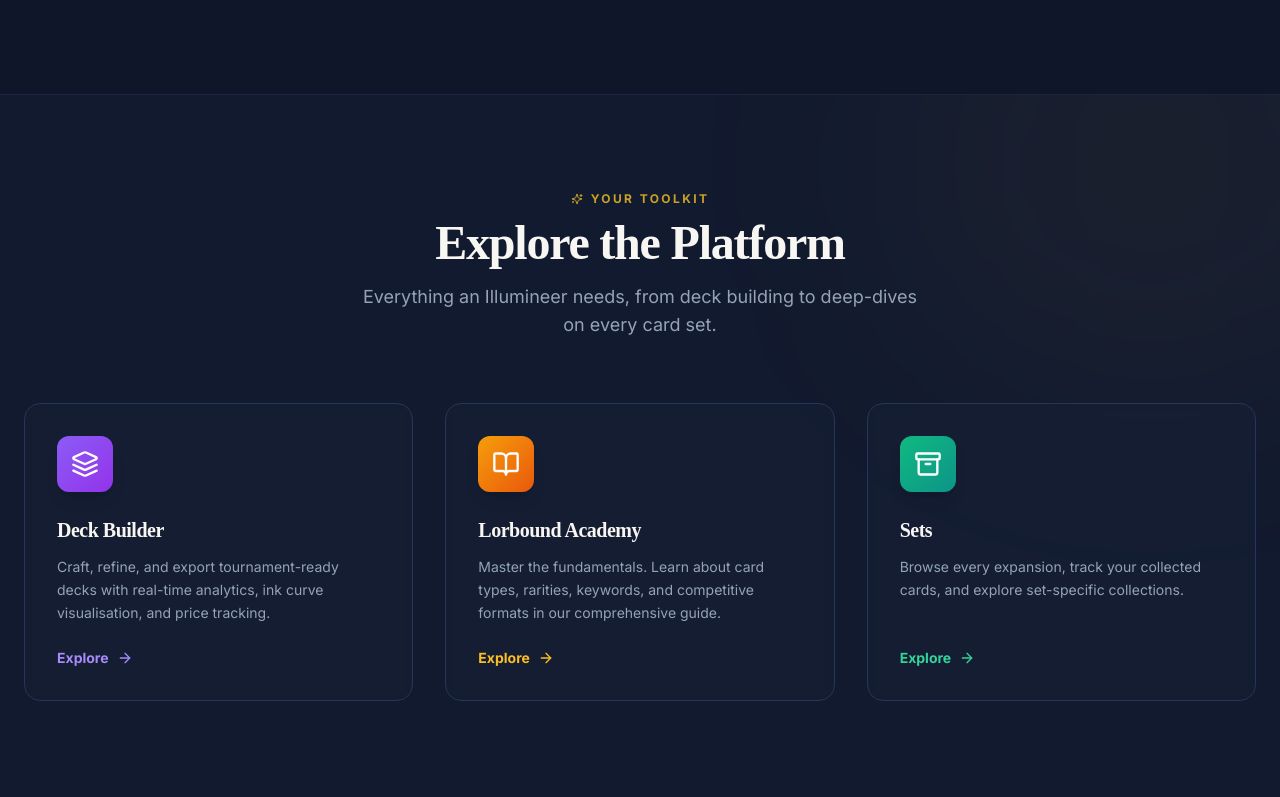
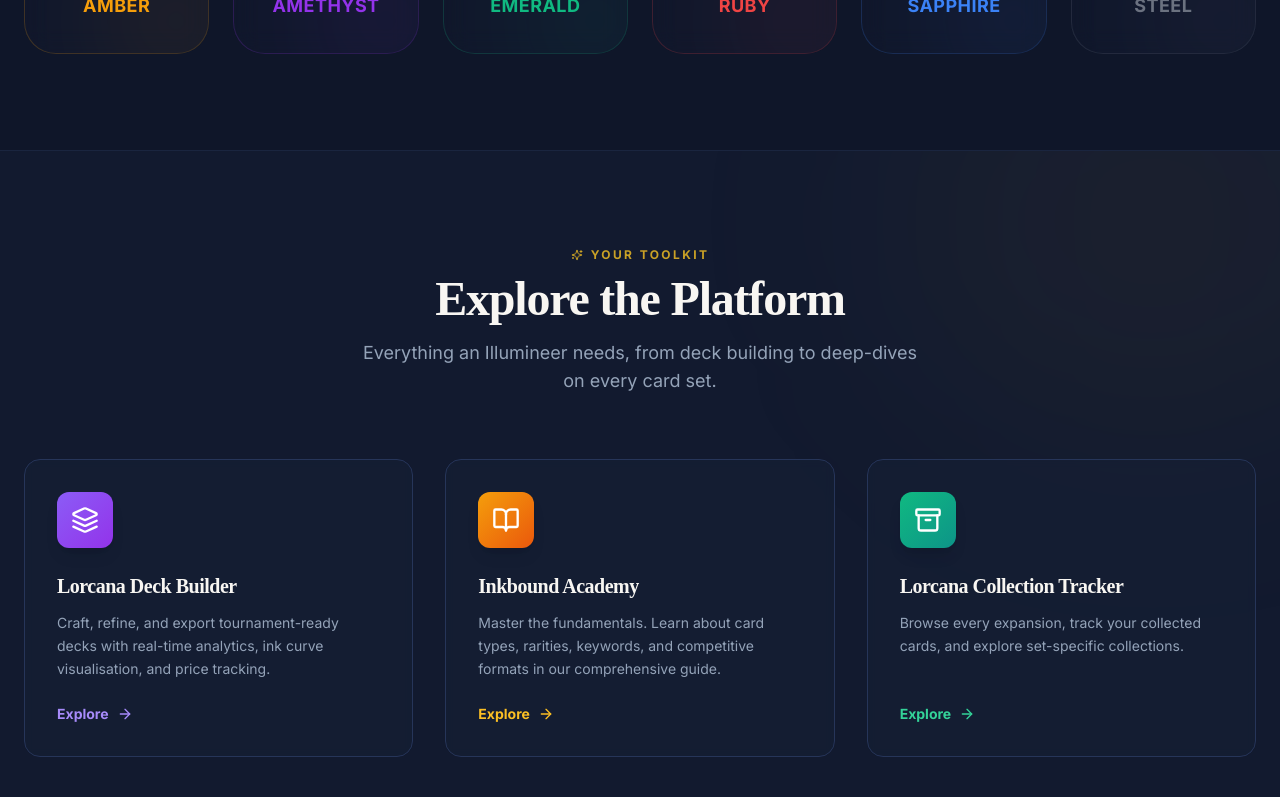
Before and after one commit to Quest2Test/Magical-Journey-Collector, a React (Vite) app: page / in a window 1280 px wide. Shown: the part 2242-3039 px from the top of the page. Built offline with nearby package versions, Linux system fonts and the light colour scheme; no server answers; the database is empty.

Commit message:
Updates to Builder and Meta

```diff
--- a/index.html
+++ b/index.html
@@ -3,27 +3,24 @@
   <head>
     <meta charset="UTF-8" />
     <meta name="viewport" content="width=device-width, initial-scale=1.0, maximum-scale=1" />
-    <meta name="description" content="Lorbound — The ultimate Lorcana fan site for card discovery, deck building, and meta analysis. Explore the inklands, build your legend, and track your collection." />
-    <title>Lorbound | The Ultimate Lorcana Companion App</title>
+    <meta name="description" content="Lorbound is the ultimate Lorcana Deck Builder and Lorcana Collection Tracker. Discover cards, build competitive decks, track your collection." />
+    <title>Lorbound | Lorcana Deck Builder & Collection Tracker</title>
 
     <!-- Google -->
-     <meta name="google-site-verification" content="9ywSe-JuqW-KzvwWMZMDJggNjlO2XcqsMDm7ieLHj6k" />
-
+    <meta name="google-site-verification" content="9ywSe-JuqW-KzvwWMZMDJggNjlO2XcqsMDm7ieLHj6k" />
     <!-- Open Graph / Facebook -->
     <meta property="og:type" content="website" />
     <meta property="og:url" content="https://lorbound.com/" />
-    <meta property="og:title" content="Lorbound — Lorcana Fan Site" />
-    <meta property="og:description" content="Discover Lorcana cards, build competitive decks, and stay ahead of the meta with Lorbound." />
+    <meta property="og:title" content="Lorbound | Lorcana Deck Builder & Collection Tracker" />
+    <meta property="og:description" content="Lorbound is the ultimate Lorcana Deck Builder and Lorcana Collection Tracker. Discover cards, build competitive decks, track your collection." />
     <meta property="og:image" content="https://lorbound.com/og-image.jpg" />
 
     <!-- Twitter -->
     <meta property="twitter:card" content="summary_large_image" />
     <meta property="twitter:url" content="https://lorbound.com/" />
-    <meta property="twitter:title" content="Lorbound — Lorcana Fan Site" />
-    <meta property="twitter:description" content="Discover Lorcana cards, build competitive decks, and stay ahead of the meta with Lorbound." />
+    <meta property="twitter:title" content="Lorbound | Lorcana Deck Builder & Collection Tracker" />
+    <meta property="twitter:description" content="Lorbound is the ultimate Lorcana Deck Builder and Lorcana Collection Tracker. Discover cards, build competitive decks, track your collection." />
     <meta property="twitter:image" content="https://lorbound.com/og-image.jpg" />
-
-    <meta name='impact-site-verification' value='1c4db248-1f3a-4854-8657-69fa607f1309' />
 
     <link rel="apple-touch-icon" sizes="180x180" href="/apple-touch-icon.png">
     <link rel="icon" type="image/png" sizes="32x32" href="/favicon-32x32.png">
--- a/src/components/layout/MetaTags.tsx
+++ b/src/components/layout/MetaTags.tsx
@@ -10,12 +10,12 @@
   useEffect(() => {
     const siteName = "Lorbound";
     let title = siteName;
-    let description = "Your ultimate Lorcana fan site | Build decks, track your collection, and explore the meta.";
+    let description = "Lorbound is the ultimate Lorcana Deck Builder and Lorcana Collection Tracker. Discover cards, build competitive decks, track your collection.";
     let ogImage = "/opengraph.jpg"; // Default fallback
 
     // Map routes to titles/descriptions
     if (location === "/") {
-      title = `${siteName} | Lorcana Collection Tracker & Deck Builder`;
+      title = `${siteName} | Lorcana Deck Builder & Collection Tracker`;
     } else if (location === "/cards") {
       title = `Card Database | ${siteName}`;
       description = "Browse every Disney Lorcana card with real-time pricing and collection tracking.";
@@ -28,8 +28,8 @@
         if (card.image) ogImage = card.image;
       }
     } else if (location === "/builder") {
-      title = `Deck Builder | ${siteName}`;
-      description = "Create and optimize your Lorcana decks with our professional-grade builder.";
+      title = `Lorcana Deck Builder | ${siteName}`;
+      description = "Create and optimize your Lorcana decks with the ultimate Lorcana Deck Builder.";
     } else if (location === "/decks") {
       title = `Community Decks | ${siteName}`;
       description = "Discover the latest top-performing Lorcana decks from the community.";
@@ -37,8 +37,8 @@
       title = `Meta Analysis | ${siteName}`;
       description = "Stay ahead of the game with our deep-dive analysis of the competitive Lorcana meta.";
     } else if (location === "/sets") {
-      title = `Sets & Expansions | ${siteName}`;
-      description = "Track your collection completion across every Lorcana set.";
+      title = `Lorcana Collection Tracker | ${siteName}`;
+      description = "Track your collection completion across every Lorcana set with our Lorcana Collection Tracker.";
     } else if (location.startsWith("/sets/")) {
       const setId = location.split("/")[2]?.split("?")[0];
       const set = sets.find(s => s.id === setId);
@@ -50,7 +50,7 @@
       title = `Expert Resources & Tools | ${siteName}`;
       description = "Essential links, official rules, and community tools for every Lorcana Illumineer.";
     } else if (location === "/academy") {
-      title = `Lorbound Academy | Learn Lorcana`;
+      title = `Inkbound Academy | Learn Lorcana`;
       description = "Master the Great Illuminary with our comprehensive guide to rules, ink theory, and competitive play.";
     } else if (location.startsWith("/profile/")) {
       const username = location.split("/")[2]?.split("?")[0];
--- a/src/pages/builder.tsx
+++ b/src/pages/builder.tsx
@@ -4,7 +4,7 @@
 import { Card } from "@/data/cards";
 import { Button } from "@/components/ui/button";
 import { Input } from "@/components/ui/input";
-import { Search, Save, Plus, Minus, Trash2, Loader2, Copy, Filter, SlidersHorizontal, Settings2, Sparkles, AlertTriangle, FileText, ClipboardPaste, Droplet, Clock, Info } from "lucide-react";
+import { Search, Save, Plus, Minus, Trash2, Loader2, Copy, Filter, SlidersHorizontal, Settings2, Sparkles, AlertTriangle, FileText, ClipboardPaste, Droplet, Clock, Info, Archive } from "lucide-react";
 import { ResponsiveContainer, BarChart, Bar, XAxis, Tooltip as ChartTooltip, PieChart, Pie, Cell } from "recharts";
 import { ResizableHandle, ResizablePanel, ResizablePanelGroup } from "@/components/ui/resizable";
 import { ScrollArea } from "@/components/ui/scroll-area";
@@ -53,6 +53,7 @@
   const [importOpen, setImportOpen] = useState(false);
   const [importText, setImportText] = useState("");
   const [authDialogOpen, setAuthDialogOpen] = useState(false);
+  const [helpOpen, setHelpOpen] = useState(false);
 
   const { formatPrice } = useCurrency();
   const { toast } = useToast();
@@ -471,6 +472,7 @@
 
   return (
     <div className="fixed inset-x-0 bottom-0 top-16 flex flex-col bg-background overflow-hidden z-40 animate-in fade-in duration-300">
+      <h1 className="sr-only">Lorcana Deck Builder</h1>
       {/* Top bar */}
       <div className="h-14 border-b bg-card flex items-center justify-between px-4 shrink-0 overflow-x-auto gap-4">
         <Input
@@ -515,6 +517,14 @@
             </span>
           )}
           <div className="flex items-center gap-2 shrink-0">
+            <Button
+              variant="ghost"
+              size="sm"
+              onClick={() => setHelpOpen(true)}
+              className="gap-2 h-8 text-xs font-semibold hover:bg-primary/10 hover:text-primary transition-colors"
+            >
+              <Info className="w-3.5 h-3.5" /> Guide
+            </Button>
             <Button
               variant="ghost"
               size="sm"
@@ -1172,6 +1182,64 @@
           </div>
         </div>
       )}
+      {/* Help / Guide Modal */}
+      <Dialog open={helpOpen} onOpenChange={setHelpOpen}>
+        <DialogContent className="sm:max-w-[600px] border-border/50 bg-background/95 backdrop-blur-xl shadow-2xl">
+          <DialogHeader>
+            <DialogTitle className="font-serif text-2xl flex items-center gap-2">
+              <Sparkles className="w-5 h-5 text-primary" />
+              Deck Builder Guide
+            </DialogTitle>
+            <DialogDescription>
+              Master the Lorcana Deck Builder with these quick tips and features.
+            </DialogDescription>
+          </DialogHeader>
+
+          <ScrollArea className="max-h-[60vh] pr-4 mt-2">
+            <div className="space-y-6 pb-4">
+              <div className="space-y-2">
+                <h3 className="font-bold text-base flex items-center gap-2">
+                  <SlidersHorizontal className="w-4 h-4 text-primary" />
+                  Smart Filtering
+                </h3>
+                <p className="text-sm text-muted-foreground leading-relaxed">
+                  Toggle <strong className="text-foreground font-semibold">Smart Sync</strong> (the sparkles icon) to automatically lock your ink filters once your deck reaches the maximum of 2 ink colors. The browser will only show cards that match your current inks.
+                </p>
+              </div>
+
+              <div className="space-y-2">
+                <h3 className="font-bold text-base flex items-center gap-2">
+                  <ClipboardPaste className="w-4 h-4 text-primary" />
+                  Import & Export
+                </h3>
+                <p className="text-sm text-muted-foreground leading-relaxed">
+                  You can paste decklists from Dreamborn, Pixelborn, or plain text using the <strong className="text-foreground font-semibold">Import</strong> button. Want to play a tournament? Use the <strong className="text-foreground font-semibold">Export</strong> menu to grab a Melee.gg compatible format or a printable deck sheet.
+                </p>
+              </div>
+
+              <div className="space-y-2">
+                <h3 className="font-bold text-base flex items-center gap-2">
+                  <Droplet className="w-4 h-4 text-primary" />
+                  Ink & Legality Analysis
+                </h3>
+                <p className="text-sm text-muted-foreground leading-relaxed">
+                  Keep an eye on the <strong className="text-foreground font-semibold">Deck Analysis</strong> panel. It tracks your uninkable ratio to prevent bricking your inkwell, monitors your ink curve, and validates your deck for specific formats like Core or Infinity Constructed.
+                </p>
+              </div>
+
+              <div className="space-y-2">
+                <h3 className="font-bold text-base flex items-center gap-2">
+                  <Archive className="w-4 h-4 text-primary" />
+                  Collection Sync
+                </h3>
+                <p className="text-sm text-muted-foreground leading-relaxed">
+                  If you track your collection on Lorbound, the builder will highlight any cards you are missing from your deck and calculate the estimated market cost to finish building it.
+                </p>
+              </div>
+            </div>
+          </ScrollArea>
+        </DialogContent>
+      </Dialog>
       {/* Auth Guard Modal */}
       <Dialog open={authDialogOpen} onOpenChange={setAuthDialogOpen}>
         <DialogContent className="sm:max-w-[480px] p-0 overflow-hidden border-0 shadow-2xl">
--- a/src/pages/home.tsx
+++ b/src/pages/home.tsx
@@ -84,7 +84,7 @@
               </h1>
 
               <p className="text-lg md:text-xl text-muted-foreground max-w-xl mb-10 font-sans font-light leading-relaxed">
-                Master the inklands. Discover every glimmer, build legendary decks, and track your growing collection in a professional toolkit designed for true Illumineers.
+                Lorbound is the ultimate Lorcana Deck Builder and Lorcana Collection Tracker. Master the inklands, discover every glimmer, build legendary decks, and track your growing collection in a professional toolkit designed for true Illumineers.
               </p>
 
               <div className="flex flex-col sm:flex-row gap-4">
@@ -280,7 +280,7 @@
             {[
               {
                 icon: Layers,
-                title: "Deck Builder",
+                title: "Lorcana Deck Builder",
                 desc: "Craft, refine, and export tournament-ready decks with real-time analytics, ink curve visualisation, and price tracking.",
                 href: "/builder",
                 color: "from-violet-500 to-purple-600",
@@ -289,7 +289,7 @@
               },
               {
                 icon: BookOpen,
-                title: "Lorbound Academy",
+                title: "Inkbound Academy",
                 desc: "Master the fundamentals. Learn about card types, rarities, keywords, and competitive formats in our comprehensive guide.",
                 href: "/academy",
                 color: "from-amber-500 to-orange-600",
@@ -298,7 +298,7 @@
               },
               {
                 icon: Archive,
-                title: "Sets",
+                title: "Lorcana Collection Tracker",
                 desc: "Browse every expansion, track your collected cards, and explore set-specific collections.",
                 href: "/sets",
                 color: "from-emerald-500 to-teal-600",
--- a/src/pages/sets.tsx
+++ b/src/pages/sets.tsx
@@ -23,10 +23,10 @@
      <div className="container mx-auto px-4 md:px-6 py-12">
        <div className="mb-12">
          <h1 className="font-serif text-4xl md:text-5xl font-bold tracking-tight mb-4">
-           Expansions & Sets
+           Lorcana Collection Tracker
          </h1>
          <p className="text-lg text-muted-foreground max-w-2xl">
-           Explore cards by release set. Each chapter of Lorcana brings new mechanics, characters, and strategies to the inklands.
+           Explore cards by release set and track your collection. Each chapter of Lorcana brings new mechanics, characters, and strategies to the inklands.
          </p>
        </div>
 
```
